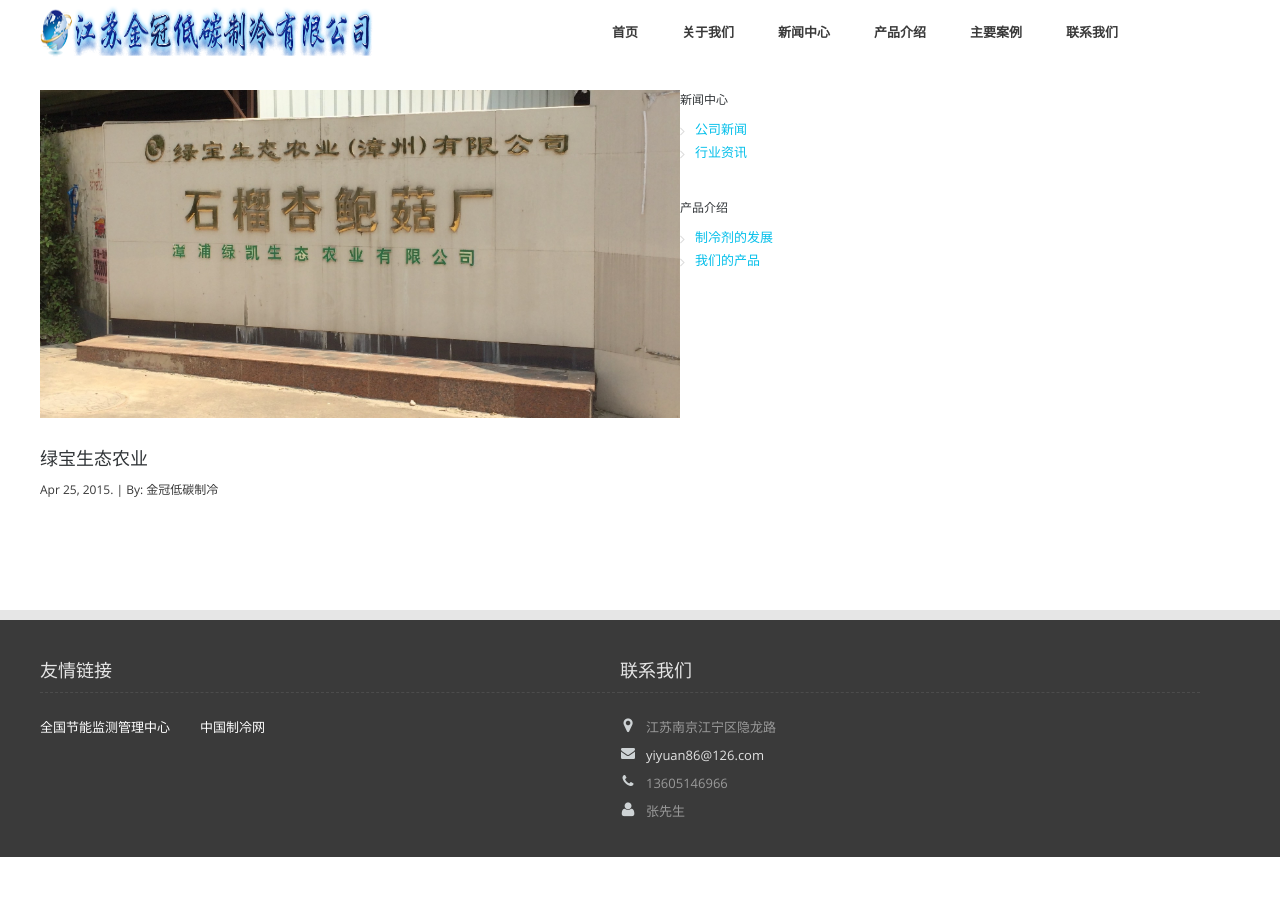
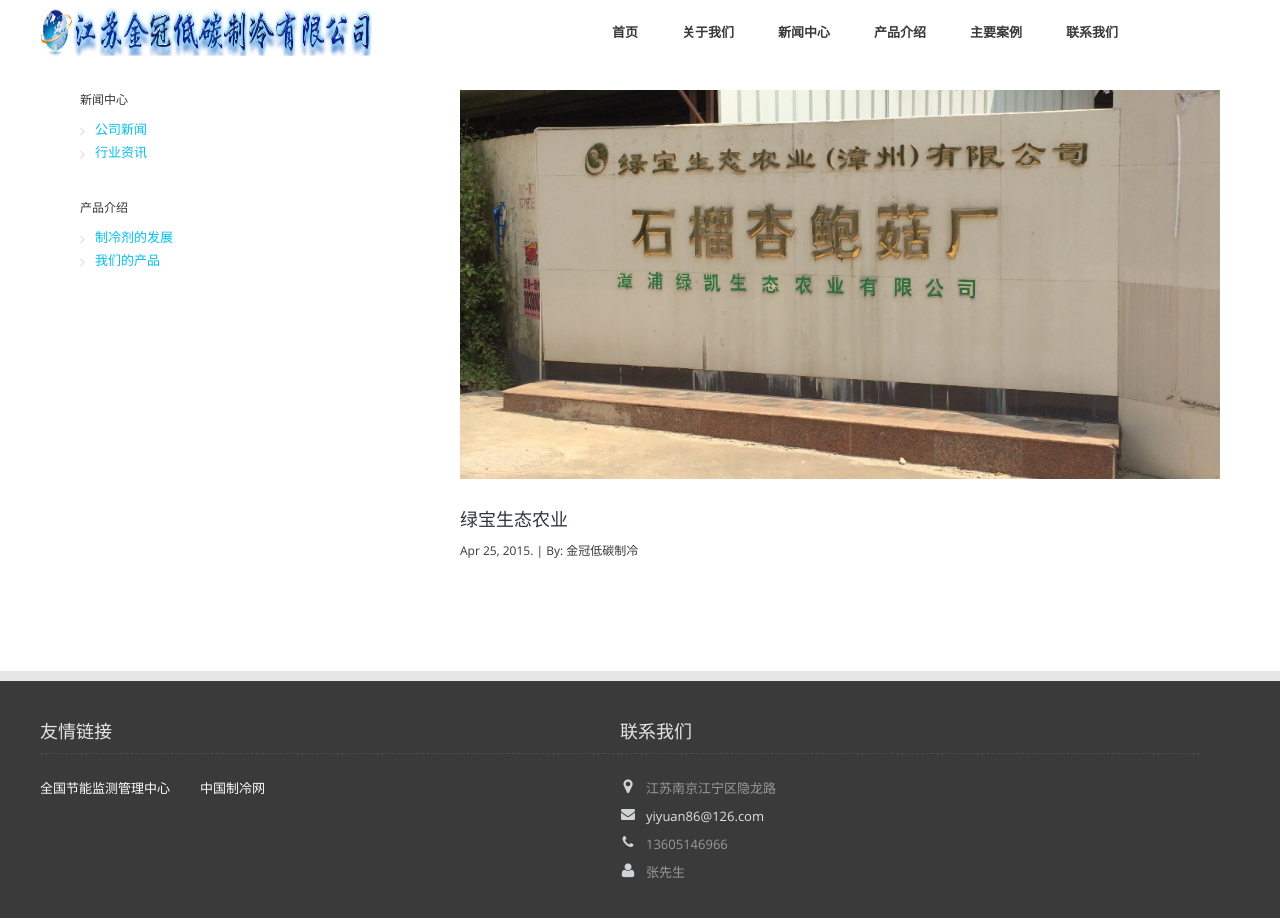
Before and after one commit to JGZL/jg-zl, a Jekyll site: the page built from _posts/case/2015-04-25-绿宝生态农业.markdown, in a window 1280 px wide. Built offline with Jekyll 4.4.1, drawn with Linux system fonts in a browser that asks for light colours.

Commit message:
edit blog

```diff
--- a/_layouts/post.html
+++ b/_layouts/post.html
@@ -7,7 +7,26 @@
     <br>
     <div class="row">
 
-<div class="eleven columns">
+<div class="one columns"><br></div>
+
+<div class="five columns sidebar">
+  <h3>新闻中心</h3>
+  <ul class="categories">
+    <li><a href="/company/">公司新闻</a></li>
+    <li><a href="/news/">行业资讯</a></li>
+  </ul>
+
+  <h3>产品介绍</h3>
+  <ul class="categories">
+    <li><a href="/development/">制冷剂的发展</a></li>
+    <li><a href="/product/">我们的产品</a></li>
+  </ul>
+
+</div>
+
+        <div class="two columns"><br></div>
+
+<div class="thirteen columns">
   {% if page.img %}
 	<img style="margin-bottom:20px;" src="/images/blog/{{ page.img }}" alt="金冠制冷" />
   {% endif %}
@@ -17,20 +36,6 @@
     {{ content}}
 
 </div>
-<div class="four columns sidebar">
-          <h3>新闻中心</h3>
-          <ul class="categories">
-            <li><a href="/company/">公司新闻</a></li>
-            <li><a href="/news/">行业资讯</a></li>
-          </ul>
-
-          <h3>产品介绍</h3>
-          <ul class="categories">
-            <li><a href="/development/">制冷剂的发展</a></li>
-            <li><a href="/product/">我们的产品</a></li>
-          </ul>
-
-        </div>
                 <div class="clearfix"></div>
 </div>
 </div>
```
